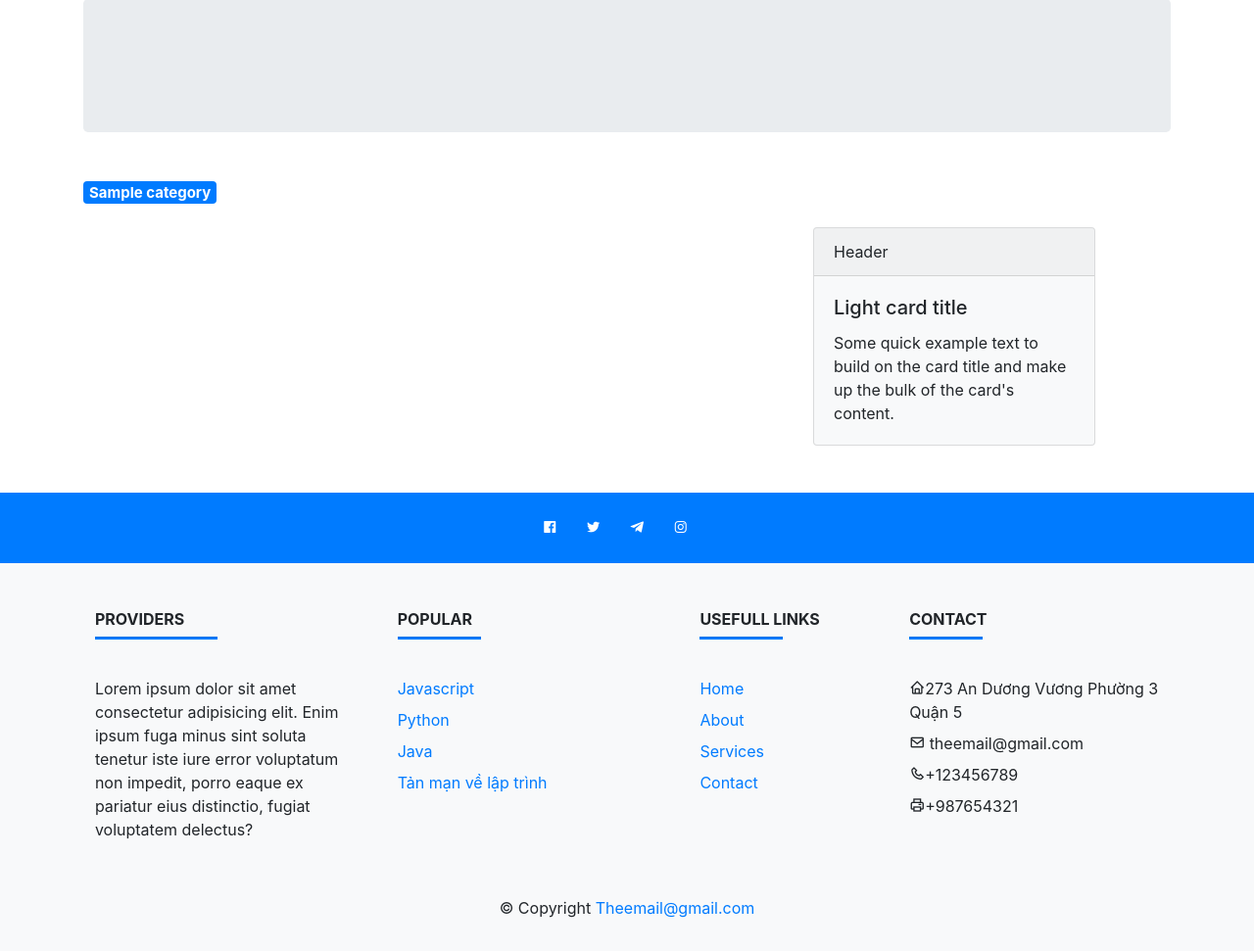
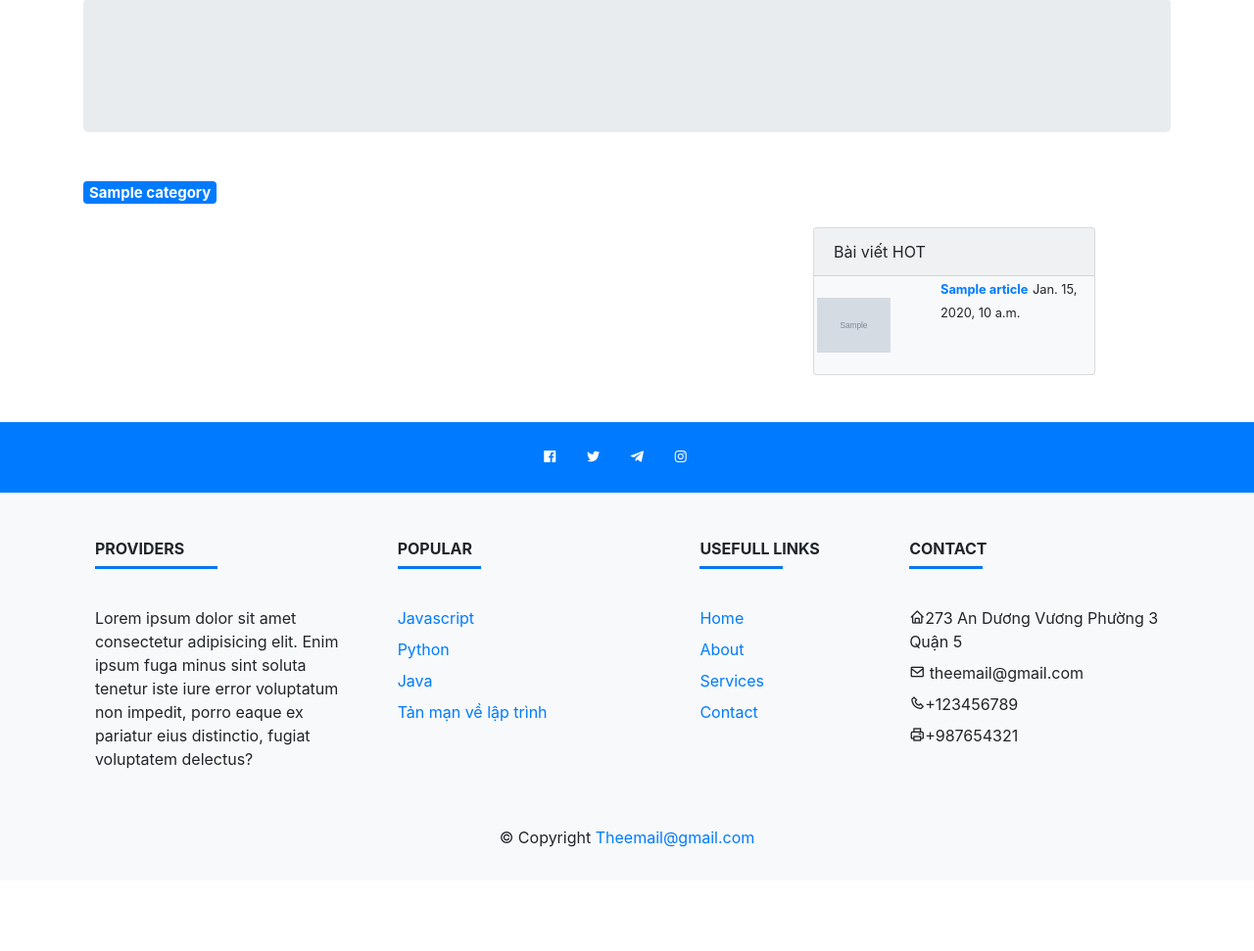
Before and after one commit to notobo15/website_blogs_python, a Django app: page /1/ in a window 1280 px wide. Shown: the part 105-1076 px from the top of the page at 98% size. After the commit the page ends 970 px from the top, so only its background shows below. Run offline with Django 4.2, Linux system fonts and the light colour scheme; tables that the repository leaves empty hold one stand-in row (values such as "Sample post"); grey boxes marked "Sample" are stand-in pictures; some libraries are stand-ins or nearby versions.

Commit message:
ádfaslf

```diff
--- a/base/views.py
+++ b/base/views.py
@@ -22,8 +22,9 @@ def contact(request):
 def category(request, pk):
     category = None
     other_categories = models.Category.objects.all()
+    posts = models.Article.objects.all()
     article = None
-    context = {"other_categories" : other_categories}
+    context = {"other_categories" : other_categories, "posts" : posts}
     if models.Category.objects.filter(slug=pk).exists():
         category = models.Category.objects.get(slug=pk)
     id = 0
--- a/templates/category.html
+++ b/templates/category.html
@@ -20,14 +20,13 @@
     <div class="col-8">
         {% for item in article %}
         <div style="box-shadow: 1px 4px 14px -1px rgba(122,122,122,0.75);">
-          <div class="content p-2 row" style="gap: 1rem;">
-            <div class="card_thumbnail col-4">
-              <img class="align-self-center" src="{{item.img}}" alt="" width="100%">
+          <div class="content row" style="gap: 1rem;">
+            <div class="card_thumbnail col-4 mx-auto">
+              <img class="align-self-center" src="{{item.img}}" alt="" width="100%" height="200" >
             </div>
-            <div class="card_info col-6">
-              <h5 class="tittle">{{item.title}}</h5>
+            <div class="card_info col-6 p-3 mx-auto">
+              <a class="font-weight-bold" href="{{item.slug}}" class="tittle">{{item.title}}</a>
               <p class="description">{{item.desc}}</p>
-              <a href="{{item.slug}}" class="btn btn-primary">Đọc tiếp</a>
             </div>
           </div>
         </div>
@@ -35,11 +34,20 @@
         {% endfor%}
     </div>
     <div class="card bg-light mb-4" style="max-width: 18rem;">
-      <div class="card-header">Header</div>
-      <div class="card-body">
-        <h5 class="card-title">Light card title</h5>
-        <p class="card-text">Some quick example text to build on the card title and make up the bulk of the card's content.</p>
+      <div class="card-header">Bài viết HOT</div>
+      {% for post in posts %}
+      <div>
+        <div class="content row" style="gap: 1rem;">
+          <div class="card_thumbnail col-4 mx-auto">
+            <img class="align-self-center" src="{{post.img}}" alt="" width="100%" height="100" >
+          </div>
+          <div class="card_info col-7 p-6 mx-auto">
+            <small><a class="font-weight-bold" href="{{post.slug}}" class="tittle">{{post.title}}</a></small>
+            <small>{{post.created}}</small>
+          </div>
+        </div>
       </div>
+      {% endfor%}
     </div>
   </div>
 
```
